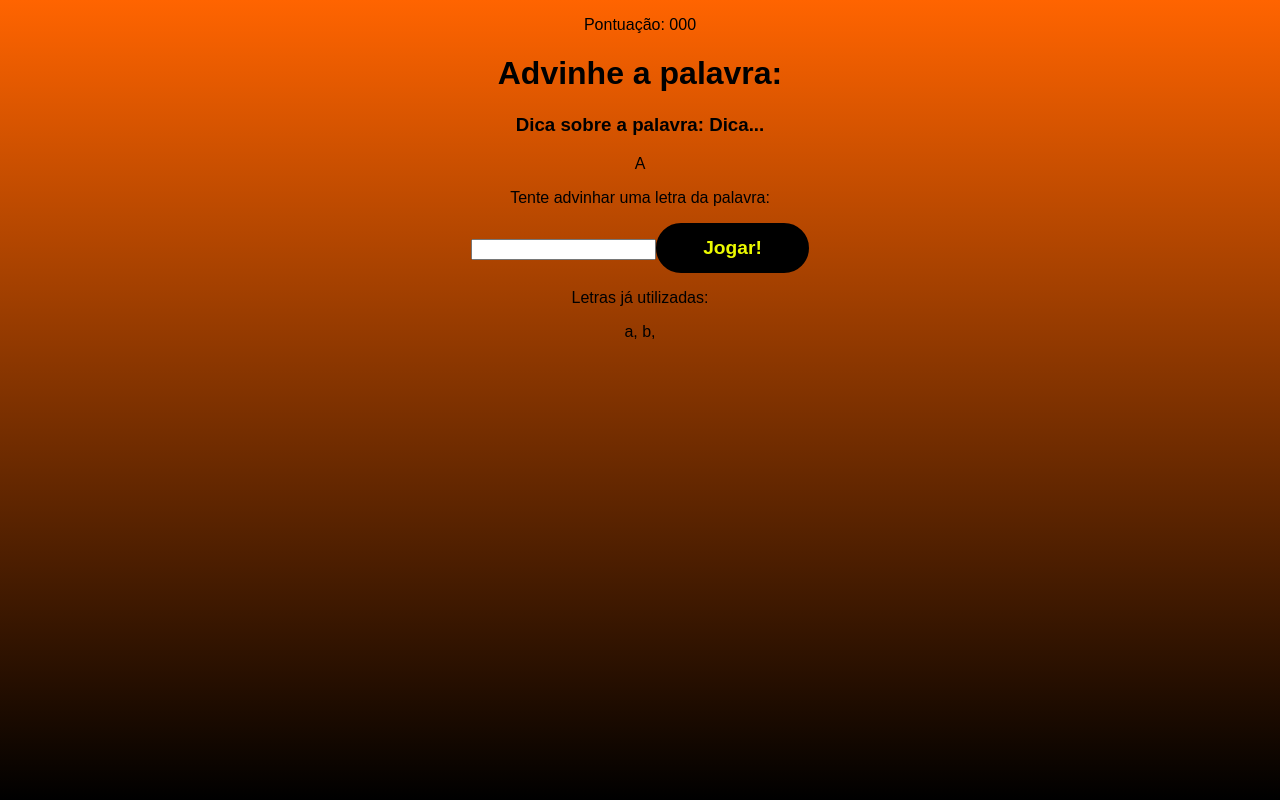
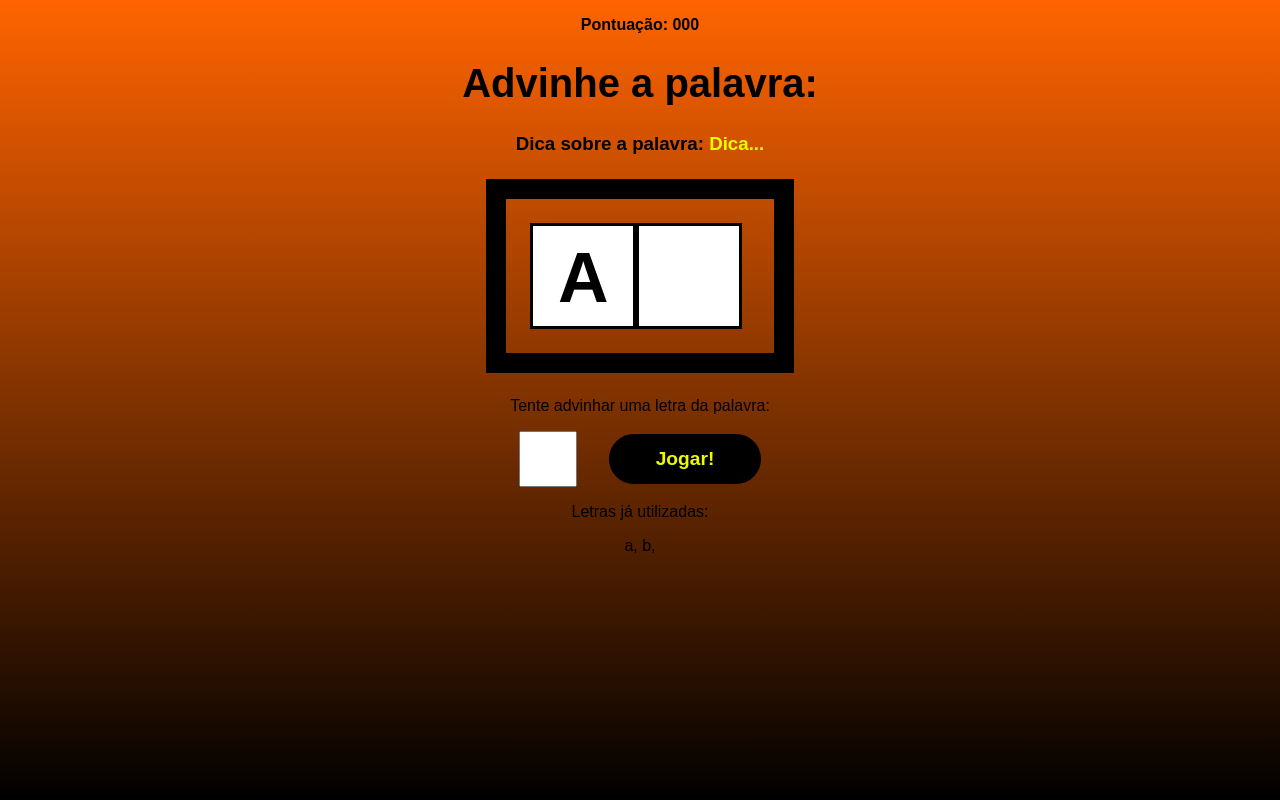
Before and after one commit to devgarciadiogo/secret_word, a React (Vite) app in the folder secret_word/: page / in a window 1280 px wide. Both pictures are taken after a click on the button "Começar o jogo". Built offline with nearby package versions, Linux system fonts and the light colour scheme.

Commit message:
CSS da tela de jogo
Colocando estilos no componente do Game.JSX

```diff
--- a/secret_word/src/components/Game.css
+++ b/secret_word/src/components/Game.css
@@ -0,0 +1,49 @@
+.game h1 {
+  font-size: 2.5em;
+}
+
+.points span {
+  font-weight: bold;
+}
+
+.tip span {
+  color: #ecfa00;
+}
+
+.wordContainer {
+  margin: 1.5em;
+  padding: 1.5em;
+  border: 20px solid #000;
+  display: flex;
+}
+
+.letter,
+.blankSquare {
+  font-size: 70px;
+  line-height: 1.5;
+  border: 3px solid #000;
+  height: 100px;
+  width: 100px;
+  text-transform: uppercase;
+  background-color: #fff;
+  color: #000;
+  font-weight: bold;
+}
+
+.letterContainer {
+  margin-bottom: 1.2em;
+}
+
+.letterContainer form {
+  display: flex;
+  align-items: center;
+  justify-content: center;
+}
+
+.letterContainer input {
+  height: 50px;
+  width: 50px;
+  font-size: 2em;
+  text-align: center;
+  margin-right: 1em;
+}
--- a/secret_word/src/components/Game.jsx
+++ b/secret_word/src/components/Game.jsx
@@ -7,7 +7,7 @@
         <span>Pontuação: 000</span>
       </p>
       <h1>Advinhe a palavra:</h1>
-      <h3 className="tipo">
+      <h3 className="tip">
         Dica sobre a palavra: <span>Dica...</span>
       </h3>
       <div className="wordContainer">
```
